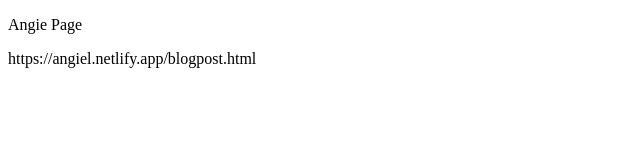
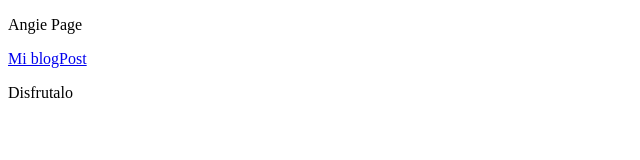
Before and after one commit to AngieeLicon/HyperBlock, a plain HTML site: page index.html in a window 1280 px wide. Shown: the whole page, without its empty margins (0-640 px from the left). Drawn offline with Linux system fonts and the light colour scheme.

Commit message:
Agregado Link correcto al index para visualizar el BlogPost

```diff
--- a/index.html
+++ b/index.html
@@ -8,6 +8,9 @@
 </head>
 <body>
     <p>Angie Page  </p>
-    <p>https://angiel.netlify.app/blogpost.html </p>
+    <p> </p>
+    <a href="https://angiel.netlify.app/blogpost.html"> Mi blogPost</a>
+    <p> Disfrutalo </p>
+
 </body>
 </html>
```
